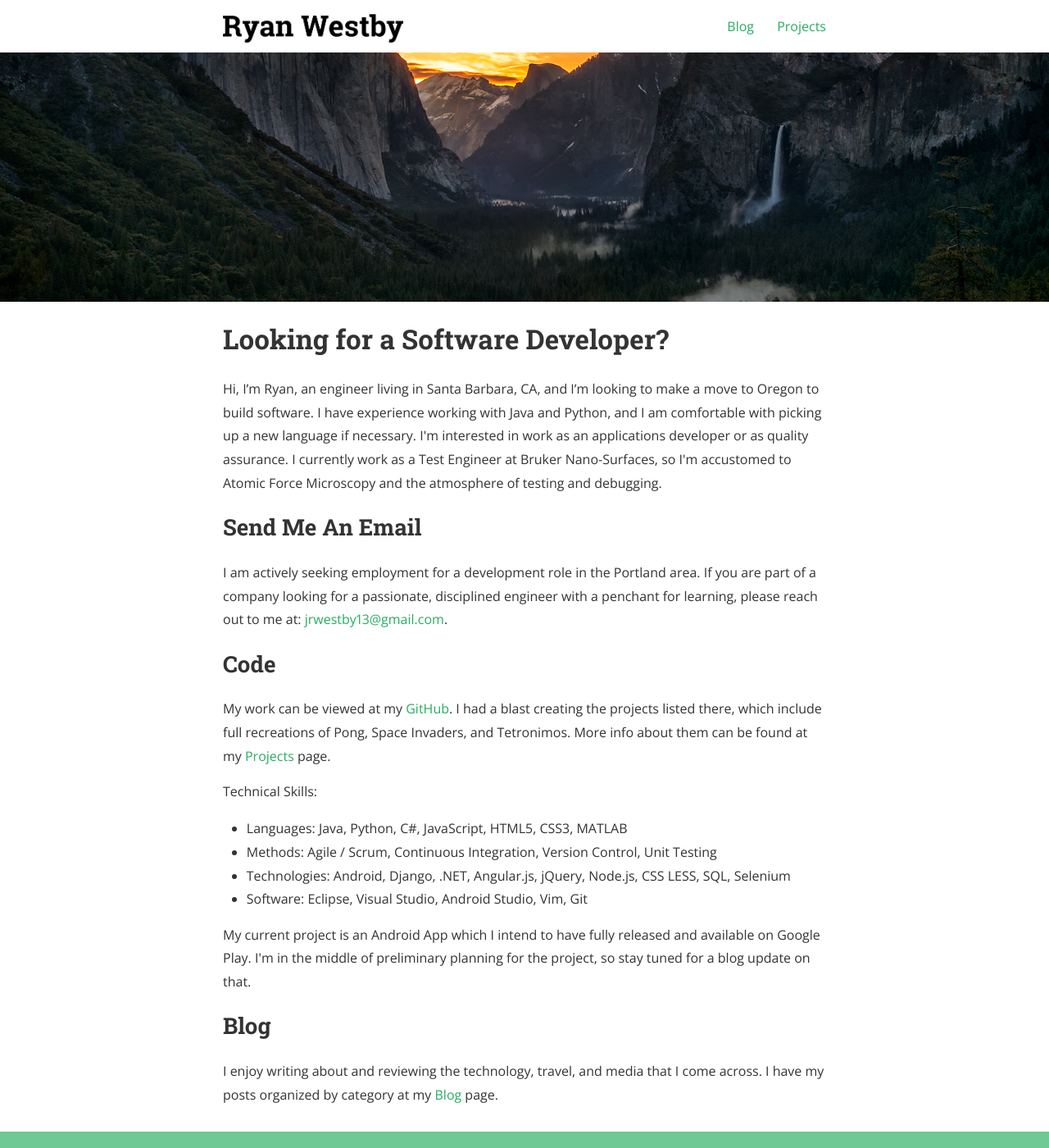
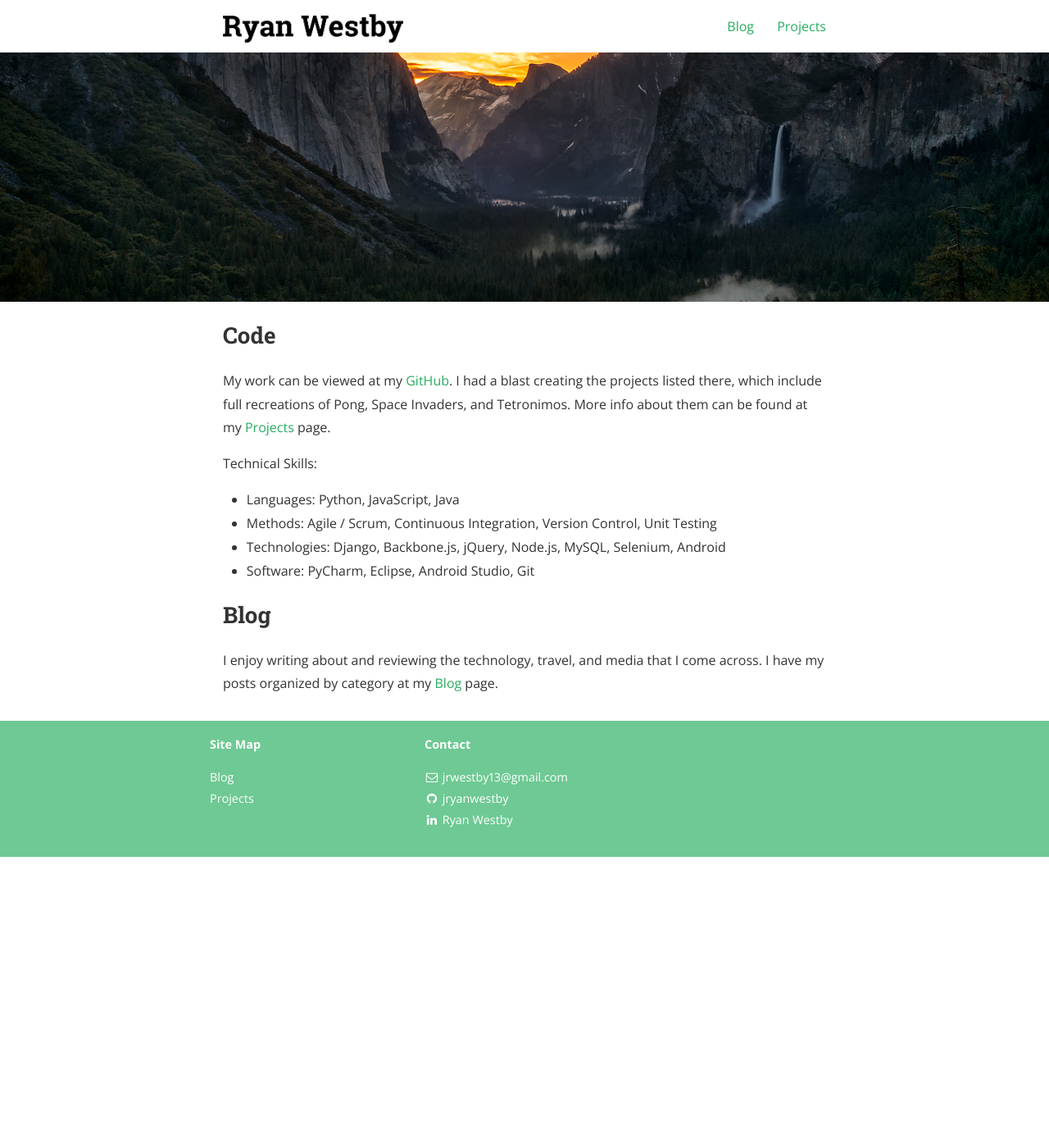
Before and after one commit to ryanwestby/ryanwestby.github.io, a Jekyll site: the page built from index.html, in a window 1280 px wide and 1400 px high. Shown: the whole window at 82% size. Built offline with Jekyll 4.4.1, drawn with Linux system fonts in a browser that asks for light colours; nearby versions of some CDN libraries; the list of posts is cut into pages by our own code; a style sheet for code colours, icons or effects is not loaded.

Commit message:
Updated index.html

```diff
--- a/index.html
+++ b/index.html
@@ -2,6 +2,7 @@
 layout: default
 published: true
 ---
+
 
 <div class="home">
 
@@ -15,16 +16,6 @@ published: true
 </div>
 
 <div class="wrapper">
-
-<h1>Looking for a Software Developer?</h1>
-
-<p>Hi, I’m Ryan, an engineer living in Santa Barbara, CA, and I’m looking to make a move to Oregon to build software. I have experience working with Java and Python, and I am comfortable with picking up a new language if necessary. I'm interested in work as an applications developer or as quality assurance. I currently work as a Test Engineer at Bruker Nano-Surfaces, so I'm accustomed to Atomic Force Microscopy and the atmosphere of testing and debugging. </p>
-
-<h2>Send Me An Email</h2>
-
-<p>I am actively seeking employment for a development role in the Portland area. If you are part of a company looking for a passionate, disciplined engineer with a penchant for learning, please reach out to me at: <a href="mailto:{{ site.email }}">{{ site.email }}</a>.
-</p>
-
 <h2>Code</h2>
 
 <p>My work can be viewed at my <a href="https://github.com/jryanwestby">GitHub</a>. I had a blast creating the projects listed there, which include full recreations of Pong, Space Invaders, and Tetronimos. More info about them can be found at my <a href="{{ site.baseurl }}projects">Projects</a> page.</p>
@@ -32,14 +23,11 @@ published: true
   <p>Technical Skills:</p>
 
 <ul>
-  <li>Languages: Java, Python, C#, JavaScript, HTML5, CSS3, MATLAB</li>
+  <li>Languages: Python, JavaScript, Java</li>
   <li>Methods: Agile / Scrum, Continuous Integration, Version Control, Unit Testing</li>
-  <li>Technologies: Android, Django, .NET, Angular.js, jQuery, Node.js, CSS LESS, SQL, Selenium</li>
-  <li>Software: Eclipse, Visual Studio, Android Studio, Vim, Git </li>
+  <li>Technologies: Django, Backbone.js, jQuery, Node.js, MySQL, Selenium, Android</li>
+  <li>Software: PyCharm, Eclipse, Android Studio, Git </li>
 </ul>
-
-<p>My current project is an Android App which I intend to have fully released and available on Google Play. I'm in the middle of preliminary planning for the project, so stay tuned for a blog update on that.
-</p>
 
 <h2>Blog</h2>
 
```
